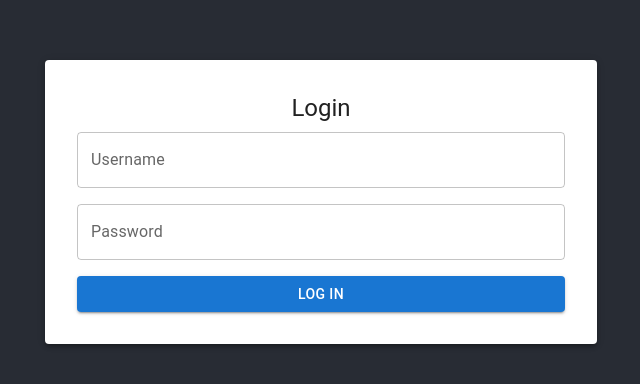
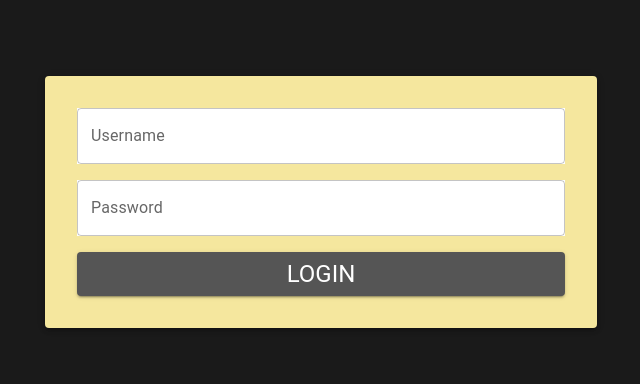
Before and after one commit to VanillaIceCube/Notoli, a React (Create React App) app in the folder frontend/: page /login in a window 1280 px wide. Shown: the part 198-582 px from the top of the page, without its empty margins (319-959 px from the left). Built offline with nearby package versions, Linux system fonts and the light colour scheme.

Commit message:
Refactor CSS for theme consistency and enhance component styling

```diff
--- a/frontend/src/App.css
+++ b/frontend/src/App.css
@@ -1,5 +1,14 @@
+:root {
+  --background-color: #1a1a1a;
+  --secondary-background-color: #f5e79e;
+  --primary-color: #ffc107;
+  --secondary-color: #555555;
+  --text-color: #ffffff;
+}
+
 body {
-  background-color: #282c34;
+  background-color: var(--background-color);
+  color: var(--text-color);
 }
 
 .App {
@@ -7,16 +16,16 @@ body {
 }
 
 .App-header {
-  background-color: #282c34;
+  background-color: var(--background-color);
   min-height: 100vh;
   display: flex;
   flex-direction: column;
   align-items: center;
   justify-content: center;
   font-size: calc(10px + 2vmin);
-  color: white;
+  color: var(--text-color);
 }
 
 .App-link {
-  color: #61dafb;
+  color: var(--primary-color);
 }
--- a/frontend/src/index.css
+++ b/frontend/src/index.css
@@ -5,6 +5,8 @@ body {
     sans-serif;
   -webkit-font-smoothing: antialiased;
   -moz-osx-font-smoothing: grayscale;
+  background-color: var(--background-color);
+  color: var(--text-color);
 }
 
 code {
--- a/frontend/src/pages/authentication/Login.js
+++ b/frontend/src/pages/authentication/Login.js
@@ -64,14 +64,10 @@ export default function Login() {
         display:'flex',
         justifyContent:'center',
         alignItems:'center',
-        minHeight:'100vh'
+        minHeight:'100vh',
       }}
     >
-      <Paper elevation={3} sx={{ p:4, width:'100%' }}>
-        <Typography variant="h5" align="center" gutterBottom>
-          Login
-        </Typography>
-
+      <Paper elevation={3} sx={{ p:4, width:'100%', background:'var(--secondary-background-color)'}}>
         <Box
           component="form"
           onSubmit={e => { e.preventDefault(); handleLogin(); }}
@@ -82,6 +78,7 @@ export default function Login() {
             value={username}
             onChange={e => setUsername(e.target.value)}
             fullWidth
+            sx={{background: 'white'}}
           />
           <TextField
             label="Password"
@@ -89,9 +86,19 @@ export default function Login() {
             value={password}
             onChange={e => setPassword(e.target.value)}
             fullWidth
+            sx={{background: 'white'}}
           />
-          <Button type="submit" variant="contained" fullWidth>
-            Log In
+          <Button
+            type="submit"
+            variant="contained"
+            fullWidth
+            sx={{
+              backgroundColor: 'var(--secondary-color)'
+            }}
+          >
+            <Typography variant="h5" align="center">
+              Login
+            </Typography>
           </Button>
         </Box>
       </Paper>
--- a/frontend/src/pages/notes/TodoLists.js
+++ b/frontend/src/pages/notes/TodoLists.js
@@ -6,7 +6,8 @@ import {
   Stack,
   Button,
 } from '@mui/material';
-import { Add, ArrowForward } from '@mui/icons-material';
+import { Add } from '@mui/icons-material';
+import Divider from '@mui/material/Divider';
 
 export default function TodoLists() {
   const [lists, setLists] = useState([]);
@@ -35,9 +36,18 @@ export default function TodoLists() {
         py: 2,
       }}
     >
-      <Paper elevation={3} sx={{ p: 2, width: '100%' }}>
+      <Paper elevation={3} sx={{ px: 1.5, py: 1.5, width: '100%', background:'var(--secondary-background-color)' }}>
         {/* Header */}
-        <Typography variant="h5" align="center" gutterBottom>
+        <Typography
+          variant="h4"
+          align="center"
+          gutterBottom
+          sx={{
+            mt: 1.5,
+            fontWeight: 'bold',
+            color: 'var(--secondary-color)'
+          }}
+        >
           Todo Lists
         </Typography>
 
@@ -54,39 +64,50 @@ export default function TodoLists() {
         )}
 
         {/* If we're done loading and there are no errors */}
+        <Divider sx={{ borderBottomWidth: 2, marginBottom: 1 }} />
         {!loading && !error && (
-          <Stack spacing={2}>
+          <Stack spacing={1}>
             {lists.length
               ? lists.map(list => (
+                <>
                   <Button
                     key={list.id}
-                  variant="contained"
-                  startIcon={<ArrowForward/>}
+                    variant="text"
                     sx={{
                       display: 'flex',
                       alignItems: 'center',
-                    justifyContent: 'left'
+                      justifyContent: 'left',
+                      background:'var(--secondary-background-color)',
+                      color: 'var(--secondary-color)',
                     }}
                   >
-                  <Typography> {list.name} </Typography>
+                    <Typography variant="body1" fontWeight="bold" sx={{ fontSize: '1.1rem' }}>
+                      {list.name}
+                    </Typography>
                   </Button>
+                  <Divider sx={{ borderBottomWidth: 2 }} />
+                </>
               ))
               : (
-                <Typography align="center">
+                <Typography aligh="center" variant="body1" fontWeight="bold" sx={{ fontSize: '1.1rem' }}>
                   No to-do lists found.
                 </Typography>
               )
             }
             <Button
-              variant="contained"
+              variant="text"
               startIcon={<Add/>}
               sx={{
                 display: 'flex',
                 alignItems: 'center',
                 justifyContent: 'left',
+                background:'var(--secondary-background-color)',
+                color: 'var(--secondary-color)',
               }}
             >
-              <Typography> Add New </Typography>
+              <Typography aligh="center" variant="body1" fontWeight="bold" sx={{ fontSize: '1.1rem' }}>
+                Add New
+              </Typography>
             </Button>
           </Stack>
         )}
```
Also changed, not shown: 1 other file (tests, documents, lock files or other folders). Lines whose indentation alone changed are shown as unchanged.
